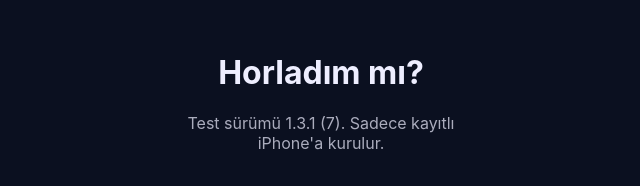
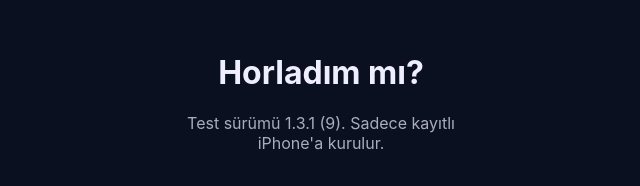
Before and after one commit to dereliapps/horladim-install, a plain HTML site: page index.html in a window 1280 px wide. Shown: the part 220-406 px from the top of the page, 319-959 px from the left. Drawn offline with Linux system fonts and the light colour scheme.

Commit message:
Test surumu 1.3.1 (9)

```diff
--- a/index.html
+++ b/index.html
@@ -4,6 +4,6 @@
 <style>body{font-family:-apple-system,system-ui,sans-serif;background:#0b1020;color:#eef;display:flex;min-height:100vh;align-items:center;justify-content:center;margin:0;text-align:center}
 a.b{display:inline-block;margin-top:24px;padding:16px 32px;border-radius:14px;background:#6c7dff;color:#fff;font-size:20px;font-weight:600;text-decoration:none}
 p{opacity:.7;max-width:320px;margin:12px auto}</style></head>
-<body><div><h1>Horladım mı?</h1><p>Test sürümü 1.3.1 (7). Sadece kayıtlı iPhone'a kurulur.</p>
+<body><div><h1>Horladım mı?</h1><p>Test sürümü 1.3.1 (9). Sadece kayıtlı iPhone'a kurulur.</p>
 <a class="b" href="itms-services://?action=download-manifest&amp;url=https://dereliapps.github.io/horladim-install/manifest.plist">Kur</a>
 <p>Kurulumdan sonra: Ayarlar &gt; Genel &gt; VPN ve Cihaz Yönetimi bölümünden geliştirici uygulamasına güven ver gerekebilir.</p></div></body></html>
```
Also changed, not shown: 1 other file.
